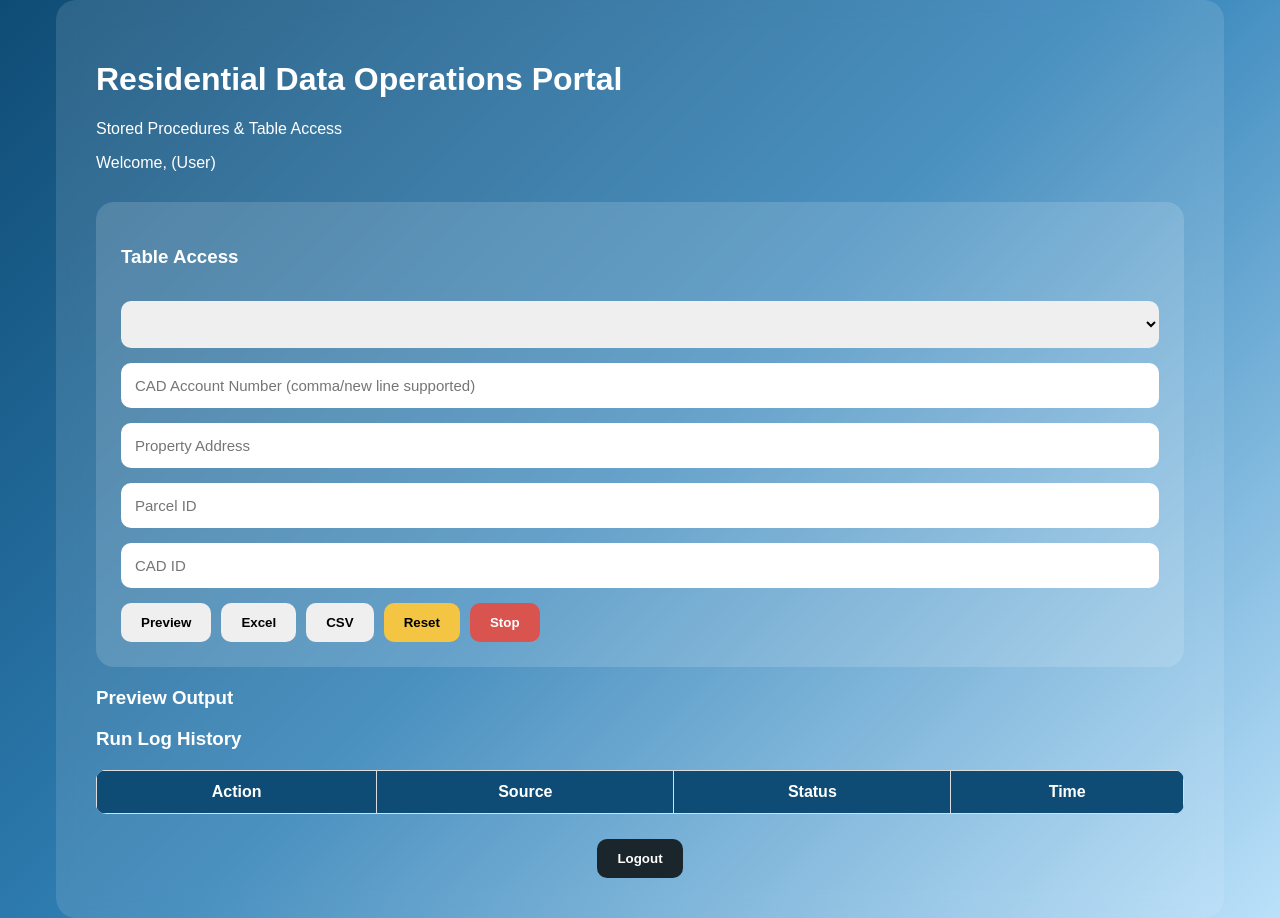
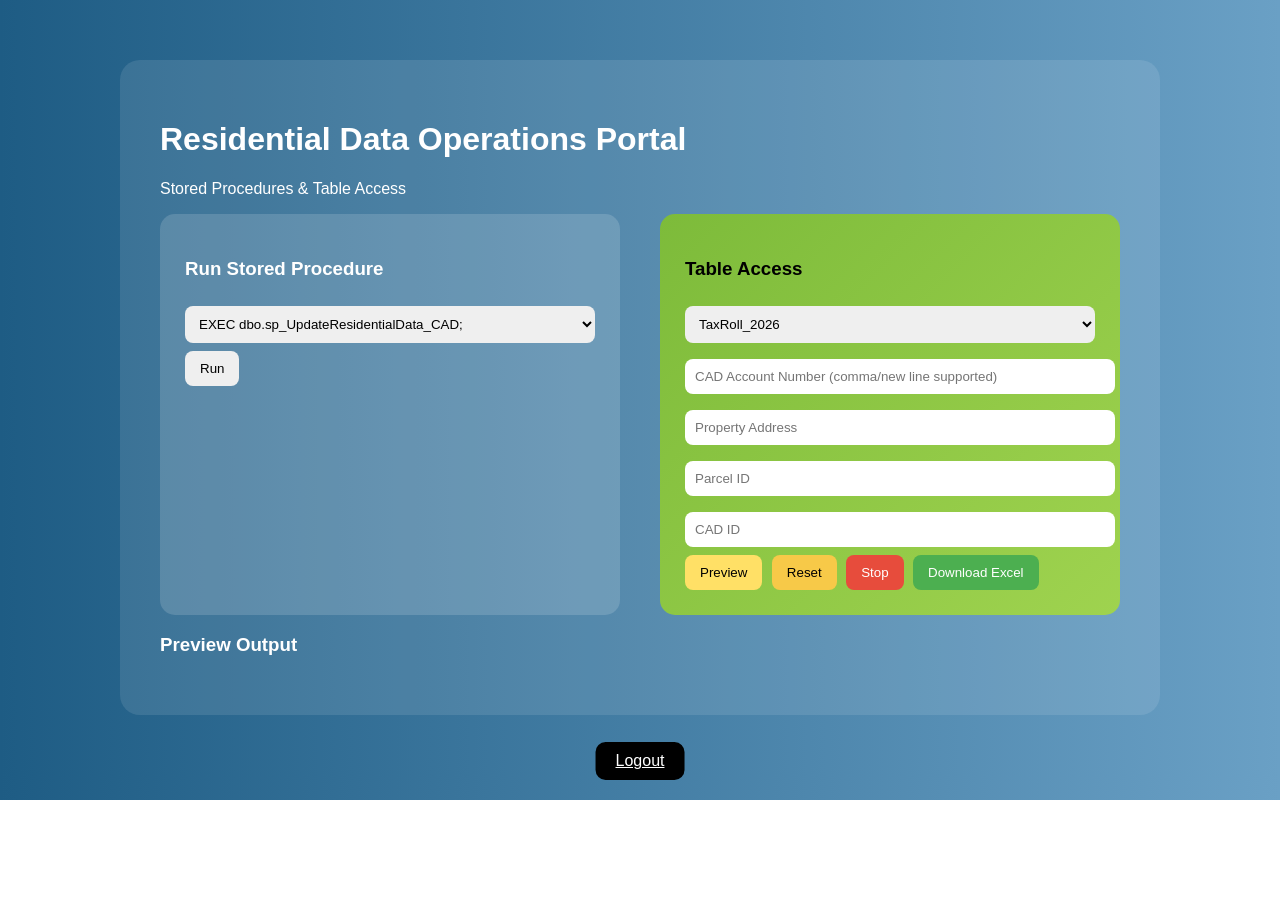
Before and after one commit to Radhika-user/residential-data-operations-portal, a Flask app: page /dashboard in a window 1280 px wide. After the commit the page ends 800 px from the top, so only its background shows below. Run offline with Flask 3, Linux system fonts and the light colour scheme; the visitor is signed in with stand-in values (Sample User, id 1); lists and menus that the app fills with data are empty.

Commit message:
Update index.html

```diff
--- a/templates/index.html
+++ b/templates/index.html
@@ -1,109 +1,170 @@
 <!DOCTYPE html>
-<html lang="en">
+<html>
 <head>
     <title>Dashboard</title>
-    <link rel="stylesheet" href="/static/style.css">
+    <style>
+        body {
+            margin: 0;
+            font-family: Arial;
+            background: linear-gradient(to right, #1e5c84, #6aa0c5);
+            color: white;
+        }
+
+        .wrapper {
+            width: 75%;
+            margin: 60px auto;
+            background: rgba(255,255,255,0.1);
+            padding: 40px;
+            border-radius: 20px;
+        }
+
+        .flex {
+            display: flex;
+            gap: 40px;
+        }
+
+        .card {
+            flex: 1;
+            padding: 25px;
+            border-radius: 15px;
+            background: rgba(255,255,255,0.15);
+        }
+
+        .green {
+            background: linear-gradient(135deg, #7dbb3a, #9fd34f);
+            color: black;
+        }
+
+        input, select {
+            width: 100%;
+            padding: 10px;
+            margin: 8px 0;
+            border-radius: 8px;
+            border: none;
+        }
+
+        .btn {
+            padding: 10px 15px;
+            border: none;
+            border-radius: 8px;
+            margin-right: 5px;
+            cursor: pointer;
+        }
+
+        .preview { background: #ffe066; }
+        .reset { background: #f7c948; }
+        .stop { background: #e74c3c; color: white; }
+        .download { background: #4caf50; color: white; }
+
+        table {
+            width: 100%;
+            margin-top: 20px;
+            background: white;
+            color: black;
+            border-collapse: collapse;
+        }
+
+        th, td {
+            padding: 8px;
+            border: 1px solid #ccc;
+        }
+
+        .logout {
+            position: fixed;
+            bottom: 20px;
+            left: 50%;
+            transform: translateX(-50%);
+            background: black;
+            color: white;
+            padding: 10px 20px;
+            border-radius: 10px;
+        }
+    </style>
 </head>
-<body class="ocean-bg">
 
-<div class="dashboard-container">
-    <div class="main-card">
+<body>
+
+<div class="wrapper">
 
     <h1>Residential Data Operations Portal</h1>
-        <p class="subtitle">Stored Procedures & Table Access</p>
+    <p>Stored Procedures & Table Access</p>
 
-        <p class="welcome-text">
-            Welcome, <strong>{{ username }}</strong>
-            {% if is_admin %}
-                (Admin)
-            {% else %}
-                (User)
-            {% endif %}
-        </p>
+    <div class="flex">
 
-        <div class="split-layout">
-
-            <!-- LEFT PANEL : ADMIN ONLY -->
-            {% if is_admin %}
-            <div class="panel">
+        <!-- LEFT -->
+        <div class="card">
             <h3>Run Stored Procedure</h3>
 
-                <select id="spSelect">
-                    {% for sp in sps %}
-                        <option value="{{ sp }}">{{ sp }}</option>
-                    {% endfor %}
+            <form method="POST">
+                <input type="hidden" name="action" value="run_sp">
+
+                <select name="sp_name">
+                    <option value="sp_UpdateResidentialData_CAD">EXEC dbo.sp_UpdateResidentialData_CAD;</option>
+                    <option value="Send_CommercialSales_Core_Report">EXEC Send_CommercialSales_Core_Report;</option>
+                    <option value="Send_CommercialSales_NonCore_Report">EXEC Send_CommercialSales_NonCore_Report;</option>
+                    <option value="usp_Load_Clickhouse_Sales">EXEC dbo.usp_Load_Clickhouse_Sales;</option>
                 </select>
 
-                <button class="primary" onclick="runSP()">Run</button>
+                <button class="btn">Run</button>
+            </form>
         </div>
-            {% endif %}
 
-            <!-- RIGHT PANEL : ALL USERS -->
-            <div class="panel">
+        <!-- RIGHT -->
+        <div class="card green">
             <h3>Table Access</h3>
 
-                <select id="tableSelect">
-                    {% for t in tables %}
-                        <option value="{{ t }}">{{ t }}</option>
-                    {% endfor %}
+            <form method="POST">
+
+                <input type="hidden" name="action" value="preview">
+
+                <select>
+                    <option>TaxRoll_2026</option>
                 </select>
 
-                <input type="text" id="cadAccountNumber"
-                       placeholder="CAD Account Number (comma/new line supported)">
+                <input name="cad" placeholder="CAD Account Number (comma/new line supported)">
+                <input name="address" placeholder="Property Address">
+                <input name="parcel" placeholder="Parcel ID">
+                <input name="cadid" placeholder="CAD ID">
 
-                <input type="text" id="propAddress"
-                       placeholder="Property Address">
+                <button class="btn preview">Preview</button>
+                <button type="reset" class="btn reset">Reset</button>
+                <button type="button" class="btn stop">Stop</button>
 
-                <input type="text" id="parcelId"
-                       placeholder="Parcel ID">
+                <button type="submit"
+                        formaction="/download_excel"
+                        formmethod="POST"
+                        class="btn download">
+                    Download Excel
+                </button>
 
-                <input type="text" id="cadId"
-                       placeholder="CAD ID">
-
-                <div class="actions">
-                    <button onclick="previewTaxRoll()">Preview</button>
-                    <button onclick="downloadExcel()">Excel</button>
-                    <button onclick="downloadCSV()">CSV</button>
-                    <button class="warning" onclick="resetFields()">Reset</button>
-                    <button class="danger" onclick="stopRunning()">Stop</button>
-                </div>
+            </form>
         </div>
 
     </div>
 
-        <!-- LOADER -->
-        <div id="loader" class="loader hidden"></div>
+    <h3>Preview Output</h3>
 
-        <!-- MESSAGE -->
-        <div id="msg" class="message"></div>
+    {% if results %}
+    <table>
+        <tr>
+            {% for col in columns %}
+            <th>{{ col }}</th>
+            {% endfor %}
+        </tr>
 
-        <!-- PREVIEW OUTPUT -->
-        <h3>Preview Output</h3>
-        <div id="grid"></div>
+        {% for row in results %}
+        <tr>
+            {% for cell in row %}
+            <td>{{ cell }}</td>
+            {% endfor %}
+        </tr>
+        {% endfor %}
+    </table>
+    {% endif %}
 
-        <!-- RUN LOG HISTORY -->
-        <h3>Run Log History</h3>
-        <table id="historyTable">
-            <thead>
-                <tr>
-                    <th>Action</th>
-                    <th>Source</th>
-                    <th>Status</th>
-                    <th>Time</th>
-                </tr>
-            </thead>
-            <tbody id="historyBody"></tbody>
-        </table>
-
-        <div class="bottom-actions">
-            <a href="/logout">
-                <button class="secondary">Logout</button>
-            </a>
 </div>
 
-    </div>
-</div>
+<a href="/logout" class="logout">Logout</a>
 
-<script src="/static/app.js"></script>
 </body>
 </html>
```
Lines whose indentation alone changed are shown as unchanged.
